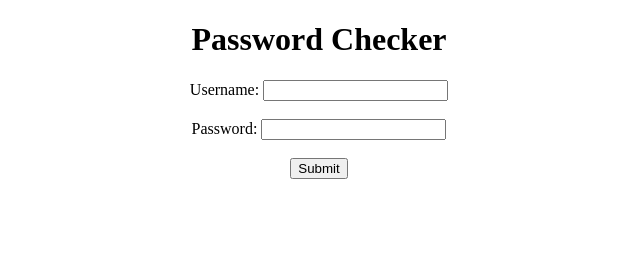
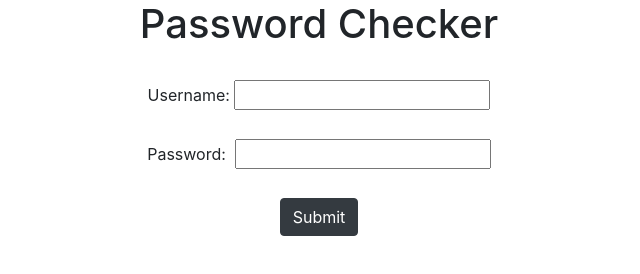
Before and after one commit to henry226/Password-Checker, a plain HTML site: page index.html in a window 1280 px wide. Shown: the whole page, without its empty margins (321-961 px from the left). Drawn offline with nearby package versions, Linux system fonts and the light colour scheme.

Commit message:
added some styles

```diff
--- a/index.html
+++ b/index.html
@@ -3,24 +3,29 @@
 
 <head>
 <meta name="viewport" content="width=device-width, initial-scale=1">
+<link rel="stylesheet" href="https://stackpath.bootstrapcdn.com/bootstrap/4.3.1/css/bootstrap.min.css" integrity="sha384-ggOyR0iXCbMQv3Xipma34MD+dH/1fQ784/j6cY/iJTQUOhcWr7x9JvoRxT2MZw1T" crossorigin="anonymous">
+<script src="https://stackpath.bootstrapcdn.com/bootstrap/4.3.1/js/bootstrap.min.js" integrity="sha384-JjSmVgyd0p3pXB1rRibZUAYoIIy6OrQ6VrjIEaFf/nJGzIxFDsf4x0xIM+B07jRM" crossorigin="anonymous"></script>
 <link rel="stylesheet" type="text/css" href="./style.css">
 </head>
 
 <body>
-<h1 class="center">Password Checker</h1>
+<div class="container">
+    <h1 class="text-center">Password Checker</h1>
+    <br>
     <form class="center">
         <label>Username:</label>
         <input type="text" id="Username" name="username">
         <br><br>
-    <label>Password:</label>
+        <label>Password:&nbsp;</label>
         <input type="password" id="password" name="password"
             pattern="(?=.*\d)(?=.*[\W_])(?=.*[a-z])(?=.*[A-Z]).{8,}"
             title="Must contain at least one number and one uppercase and lowercase letter, and one speical character, and at least 8 or more characters" required>
         <br>
         <br>
-    <input type="submit" value="Submit">
+        <button type="submit" class="btn btn-dark">Submit</button>
     </form>
-<div id="message" class="center">
+    <br>
+    <div id="message" class="border center">
         <h3>Password must contain the following:</h3>
         <p id="letter" class="invalid">A <b>lowercase</b> letter</p>
         <p id="capital" class="invalid">A <b>capital (uppercase)</b> letter</p>
@@ -28,7 +33,7 @@
         <p id="special" class="invalid">A <b>special character</b></p>
         <p id="length" class="invalid">Minimum <b>8 characters</b></p>
     </div>
-
+</div>
   <script src="./checker.js"></script>
 </body>
 
```
Lines whose indentation alone changed are shown as unchanged.
